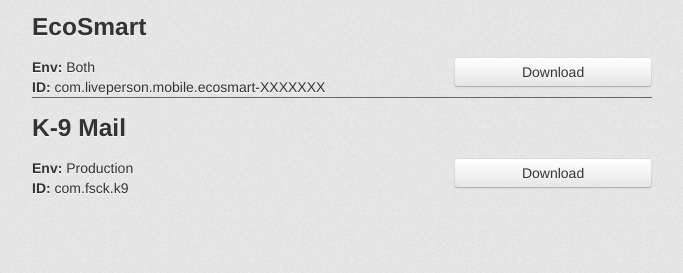
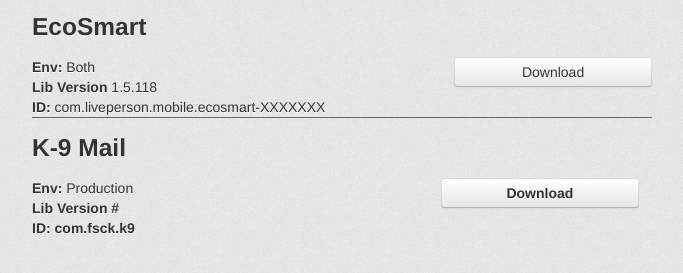
Before and after one commit to lookio/apk, a plain HTML site: page index.html in a window 1280 px wide. Shown: the part 141-414 px from the top of the page, without its empty margins (298-981 px from the left). Drawn offline with Linux system fonts and the light colour scheme; a web font is replaced by a local one.

Commit message:
added lib ver

```diff
--- a/index.html
+++ b/index.html
@@ -32,6 +32,7 @@
         <div class="row-fluid">
             <div class="span8">
                 <strong>Env: </strong>Both<br />
+                <strong>Lib Version </strong>1.5.118<br />
                 <strong>ID: </strong>com.liveperson.mobile.ecosmart-XXXXXXX
             </div>
             <div class="span4">
@@ -47,6 +48,7 @@
         <div class="row-fluid">
             <div class="span8">
                 <strong>Env: </strong>Production<br />
+                <strong>Lib Version </stong>#<br />
                 <strong>ID: </strong>com.fsck.k9
             </div>
             <div class="span4">
```
